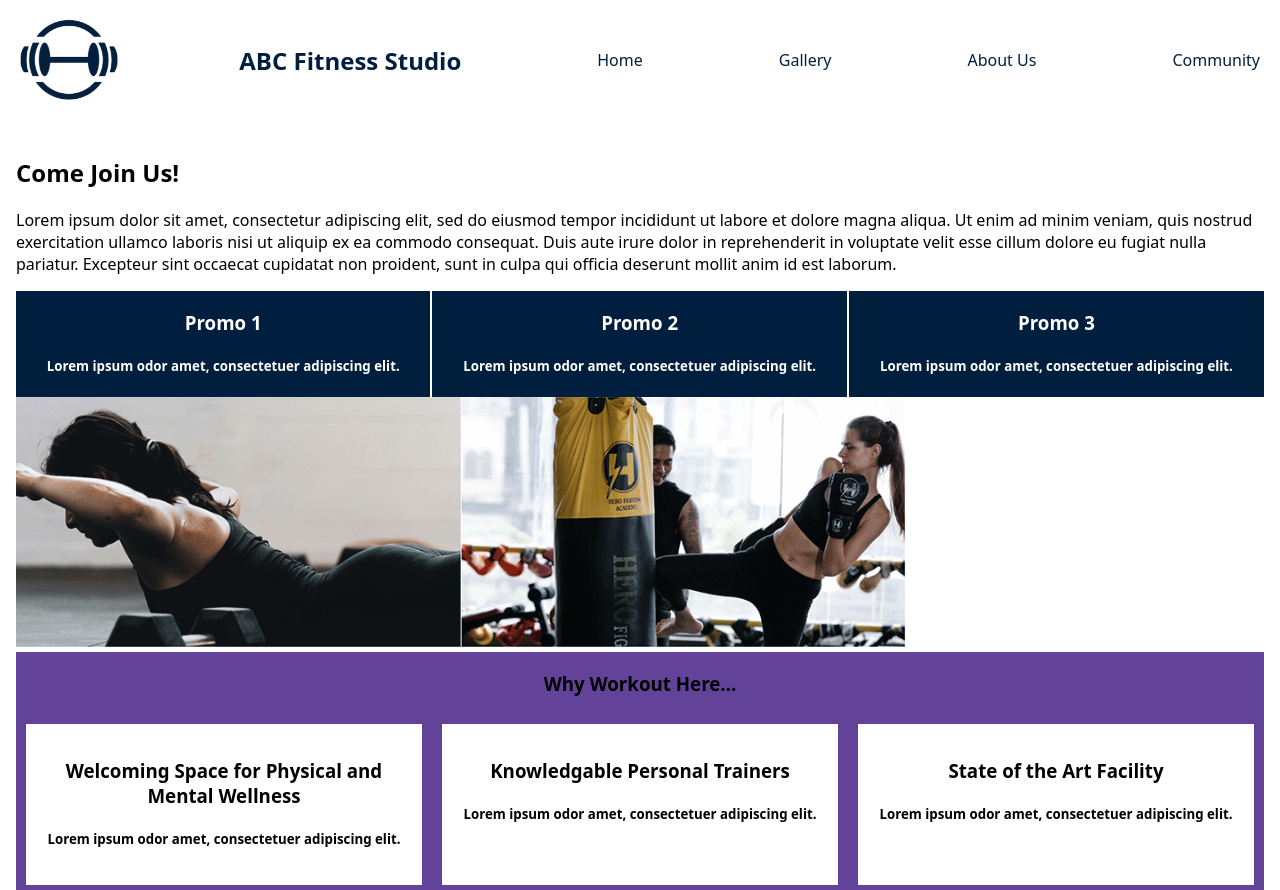
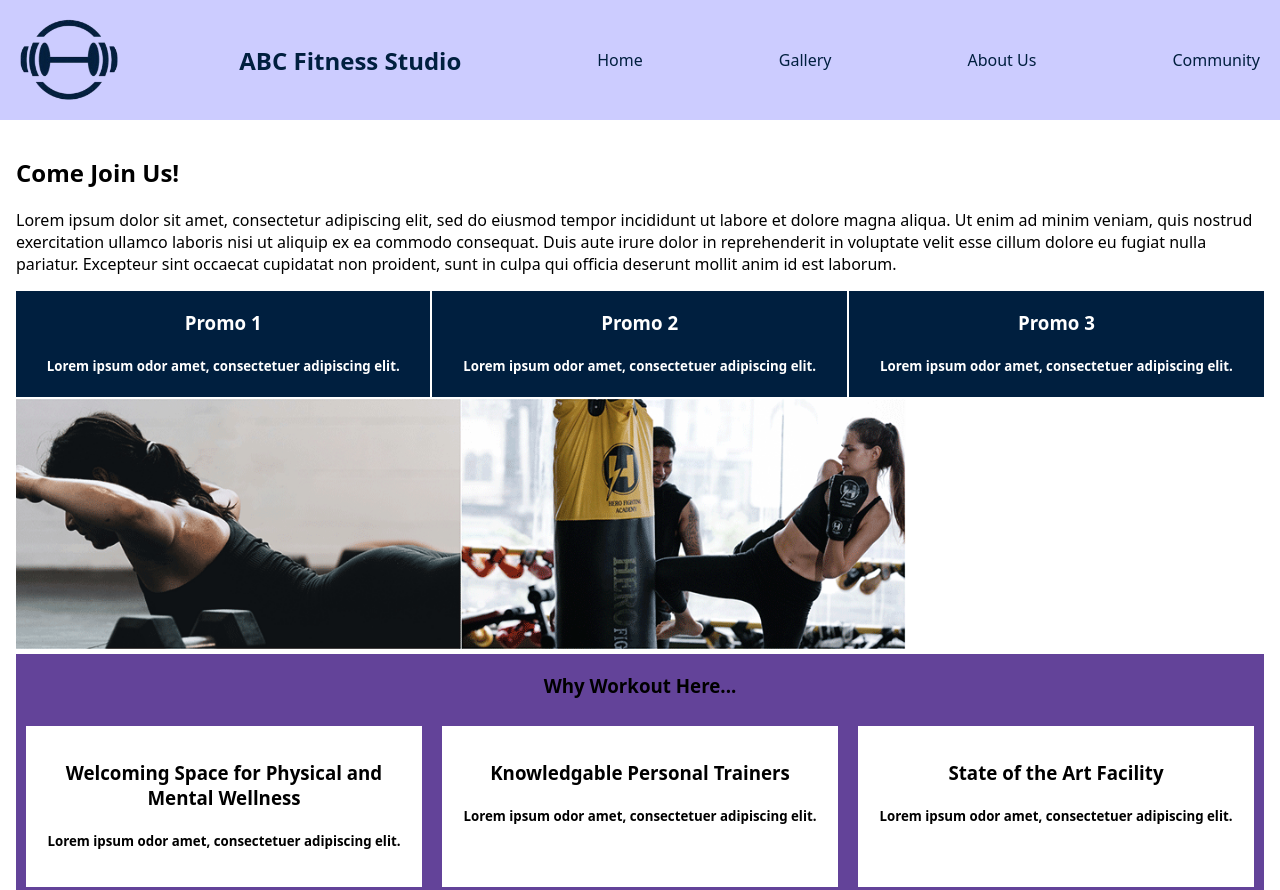
Before and after one commit to Jdtacke/CS1005Touchstone, a website: page index.html in a window 1280 px wide. Shown: the top 890 px of the page. Drawn offline with Linux system fonts and the light colour scheme.

Commit message:
css changes 8:37am

```diff
--- a/styles.css
+++ b/styles.css
@@ -60,6 +60,7 @@ nav {
   align-items: center;
   justify-content: space-between;
   padding: 10px 20px;
+  background-color: hsla(240, 100%, 90%, 1);
 }
 
 img {
@@ -246,6 +247,7 @@ input[type='email'] {
 .promo_photo_container {
   display: flex;
   width: 100%;
+  margin-top: 2px;
 }
 
 #gallery_add_to_cart {
```
